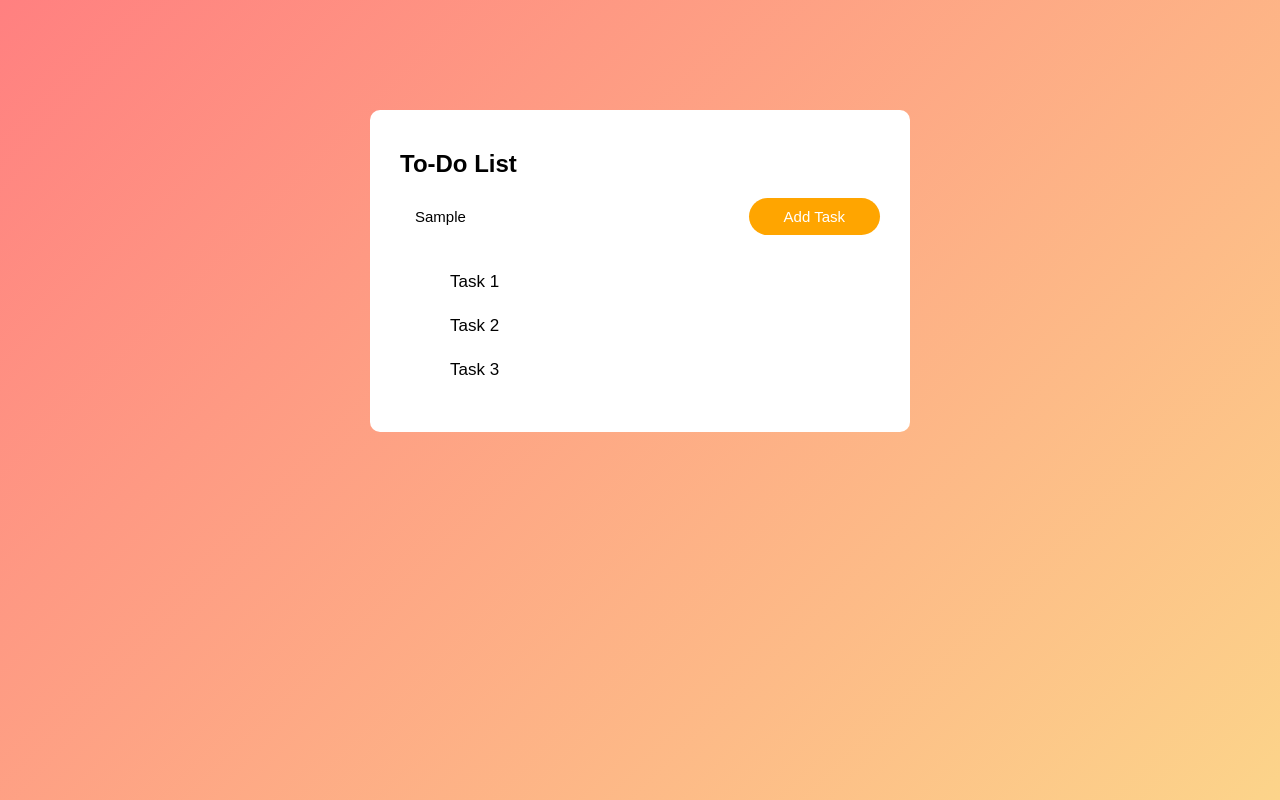
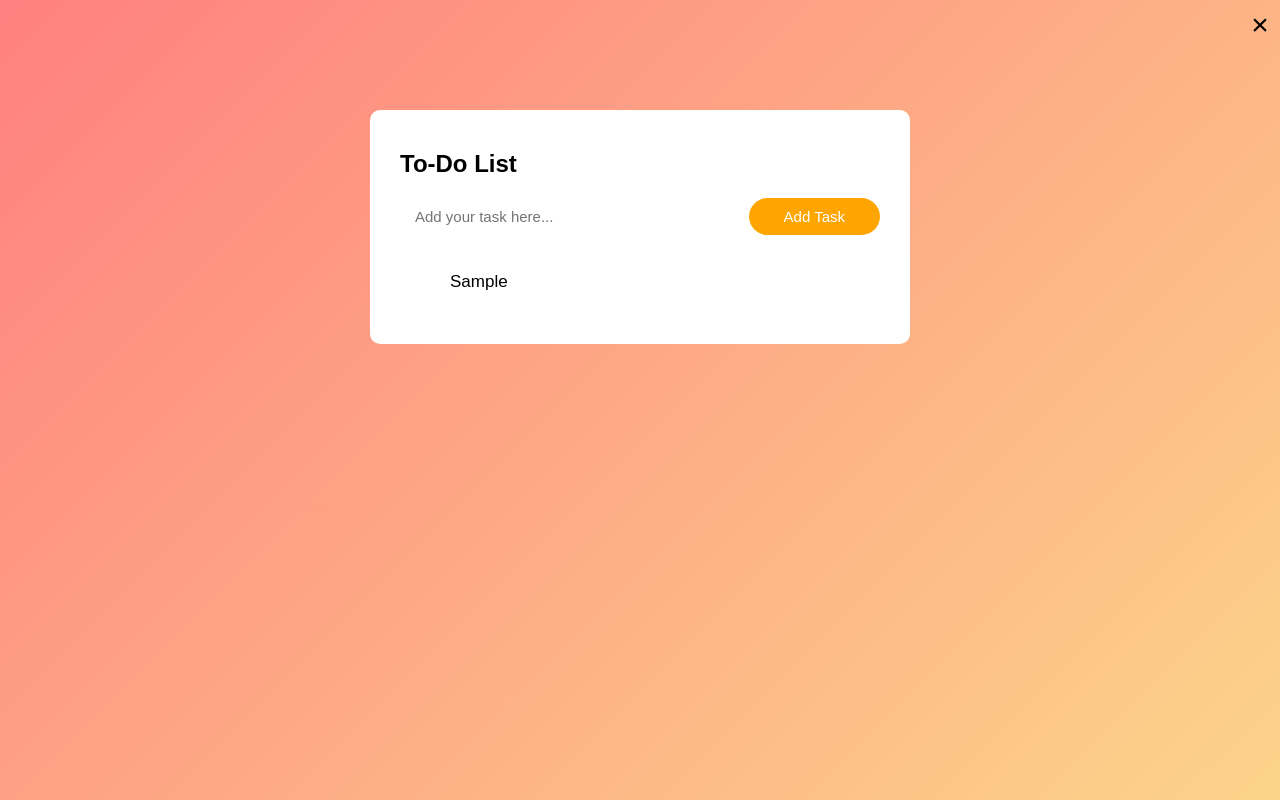
Before and after one commit to jayumap/JS_Projects, a plain HTML site: page Part 1 - 30/01 - ToDo List/index.html in a window 1280 px wide. Both pictures are taken after typing "Sample" into the empty fields and a click on the button "Add Task". Drawn offline with Linux system fonts and the light colour scheme.

Commit message:
js code added

```diff
--- a/Part 1 - 30/01 - ToDo List/index.html
+++ b/Part 1 - 30/01 - ToDo List/index.html
@@ -12,12 +12,12 @@
             <h2>To-Do List</h2>
             <div class="row">
                 <input type="text" id="inputBox" placeholder="Add your task here...">
-                <button>Add Task</button>
+                <button onclick="addTask()">Add Task</button>
             </div>
-            <ul id="list-container">
-                <li>Task 1</li>
+            <ul id="listContainer">
+                <!-- <li class="checked">Task 1</li>
                 <li>Task 2</li>
-                <li>Task 3</li>
+                <li>Task 3</li> -->
             </ul>
         </div>
     </div>
--- a/Part 1 - 30/01 - ToDo List/script.js
+++ b/Part 1 - 30/01 - ToDo List/script.js
@@ -0,0 +1,17 @@
+const inputBox = document.getElementById("inputBox");
+const listContainer = document.getElementById("listContainer");
+
+function addTask(){
+    if(inputBox.value === ''){
+        alert('Write Something...');
+    }
+    else{
+        let li = document.createElement("li");
+        li.innerHTML = inputBox.value;
+        listContainer.appendChild(li);
+        let span = document.createElement("span");
+        span.innerHTML = "\u00d7";
+        li.appendChild(span);
+    }
+    inputBox.value = "";
+}
--- a/Part 1 - 30/01 - ToDo List/style.css
+++ b/Part 1 - 30/01 - ToDo List/style.css
@@ -58,6 +58,18 @@ button {
     font-size: 15px;
     cursor: pointer;
     border-radius: 40px;
+    transition: 0.3s ease;
+}
+
+button:hover {
+    border: none;
+    outline: none;
+    padding: 15px 40px;
+    background: orange;
+    color: white;
+    font-size: 20px;
+    cursor: pointer;
+    border-radius: 40px;
 }
 
 ul li {
@@ -77,3 +89,37 @@ ul li::before {
     background-size: cover;
     background-position: center;
 }
+
+ul li.checked {
+    text-decoration: line-through;
+}
+
+ul li span {
+    position: absolute;
+    right: 0;
+    top: 5px;
+    width: 40px;
+    height: 40px;
+    font-size: 30px;
+    color: black;
+    line-height: 40px;
+    text-align: center;
+    border-radius: 50%;
+    transition: 0.3s ease;
+}
+
+ul li span:hover {
+    right: 0;
+    top: 10px;
+    width: 50px;
+    height: 50px;
+    font-size: 40px;
+    line-height: 50px;
+    text-align: center;
+    border-radius: 50%;
+    transition: 0.3s ease;
+}
+
+ul li span:hover {
+    background: lightgrey;
+}
```
